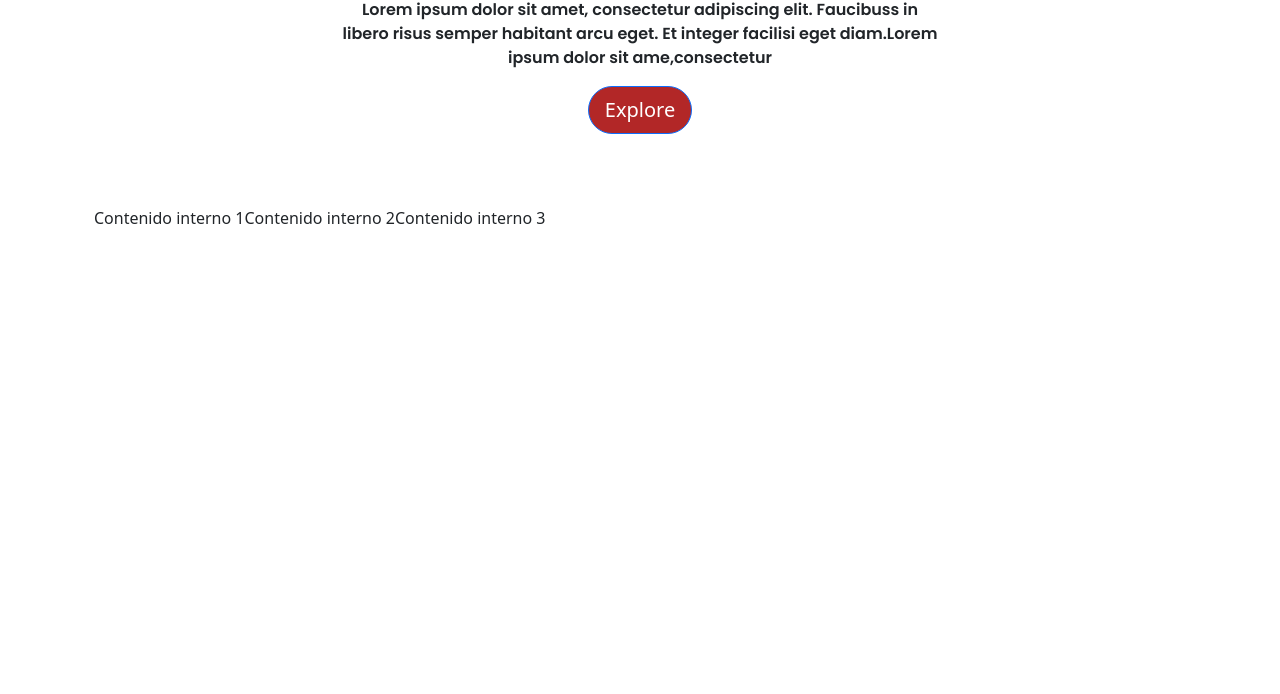
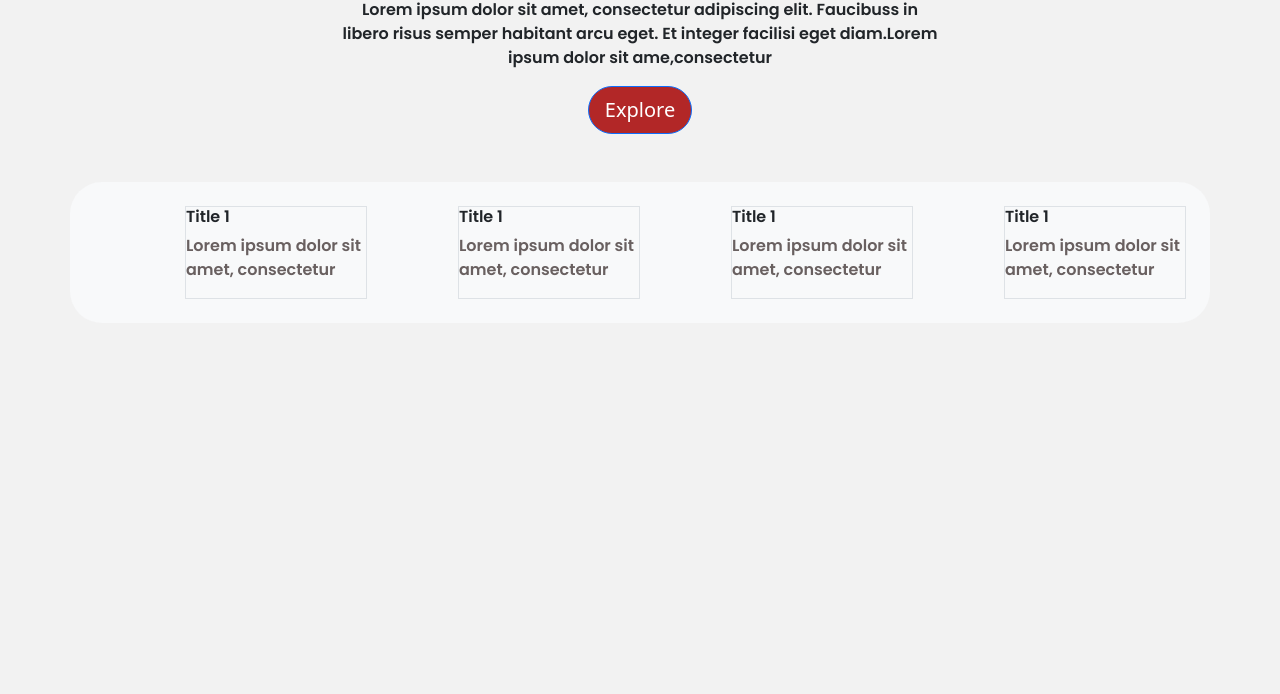
Before and after one commit to marc-esliceu/github, a plain HTML site: page index.html in a window 1280 px wide. Shown: the part 106-800 px from the top of the page. Drawn offline with nearby package versions, Linux system fonts and the light colour scheme.

Commit message:
medium-config-without-img

```diff
--- a/css/style.css
+++ b/css/style.css
@@ -7,10 +7,20 @@
 }
 
 .bg-boto {
-    background-color:#B22727 !important;
+    background-color:#B22727;
 ;
 }
 
 .bg-div-blanc {
-    background-color: #FFFFFF !important;
+    background-color: #FFFFFF;
 }
+
+body {
+  background-color: #f2f2f2;
+  margin: 0;
+  padding: 0;
+}
+
+.pg {
+  color: #696060;
+}
--- a/index.html
+++ b/index.html
@@ -21,12 +21,49 @@
   </div>
 </div>
 
-<!-- Div zone for small paragrafs amb small titles-->
+<!-- Div zone for small boxes on the center of the screen-->
 
-<div class="container bg-light p-4 bg-div-blanc d-flex">
-  <div>Contenido interno 1</div>
-  <div>Contenido interno 2</div>
-  <div>Contenido interno 3</div>
+<div class="container-md bg-light p-4 bg-div-blanc d-flex rounded-5">
+  <div class="col-md-1"></div>
+  <div class="border col-md-2">
+    <div>
+       <h6 class="poppins-semibold">Title 1</h6>
+    </div>
+    <div>
+      <p class="poppins-semibold text-wrap pg">Lorem ipsum dolor sit amet, consectetur</p>
+    </div>
+
+  </div>
+  <div class="col-md-1"></div>
+  <div class="border col-md-2">
+        <div>
+       <h6 class="poppins-semibold">Title 1</h6>
+    </div>
+    <div>
+      <p class="poppins-semibold pg">Lorem ipsum dolor sit amet, consectetur</p>
+    </div>
+
+  </div>
+  <div class="col-md-1"></div>
+  <div class="border col-md-2">
+        <div>
+       <h6 class="poppins-semibold">Title 1</h6>
+    </div>
+    <div>
+      <p class="poppins-semibold pg">Lorem ipsum dolor sit amet, consectetur</p>
+    </div>
+
+  </div>
+  <div class="col-md-1"></div>
+  <div class="border col-md-2">
+        <div>
+      <h6 class="poppins-semibold">Title 1</h6>
+    </div>
+    <div>
+      <p class="poppins-semibold pg">Lorem ipsum dolor sit amet, consectetur</p>
+    </div>
+
+  </div>
 </div>
 
 </body>
```
